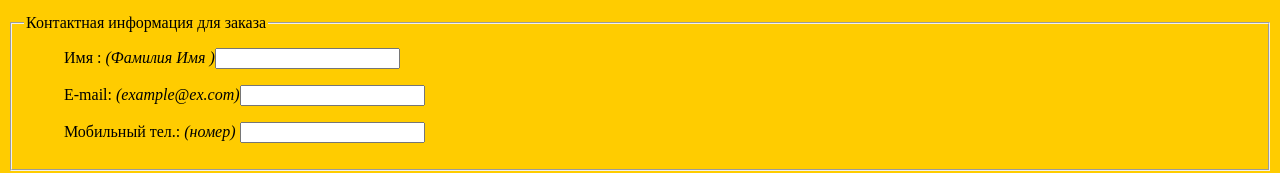
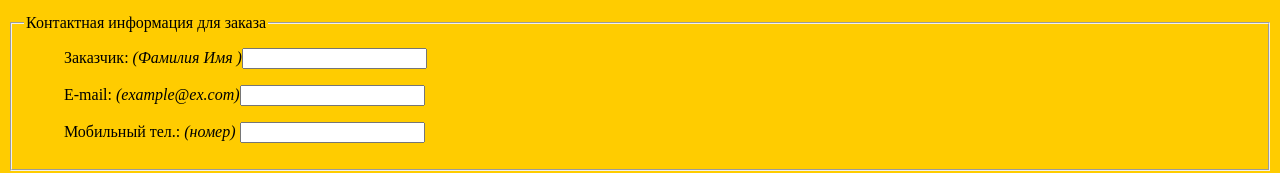
Before and after one commit to Slyflaner/Slyflaner.github.io, a plain HTML site: page products/prod1.html in a window 1280 px wide. Shown: the part 784-957 px from the top of the page. Drawn offline with Linux system fonts and the light colour scheme.

Commit message:
Add files via upload
fixed

```diff
--- a/products/prod1.html
+++ b/products/prod1.html
@@ -29,7 +29,7 @@
            <p><b>Заказ</b></p>-->
            <fieldset>
            <legend>Контактная информация для заказа</legend>
-           <p><label for="name">Имя : <em>(Фамилия Имя )</em></label><input type="text" id="name"></p>
+           <p><label for="name">Заказчик: <em>(Фамилия Имя )</em></label><input type="text" id="name"></p>
            <p><label for="email">E-mail: <em>(example@ex.com)</em></label><input type="email" id="email"></p>
 	       <p><label for="mobile">Мобильный тел.: <em>(номер)</em> </label><input type="number" id="mobile"></p>
            </fieldset>
```
Also changed, not shown: products/prod2.html (+1 -1 lines), products/prod3.html (+1 -1 lines).
